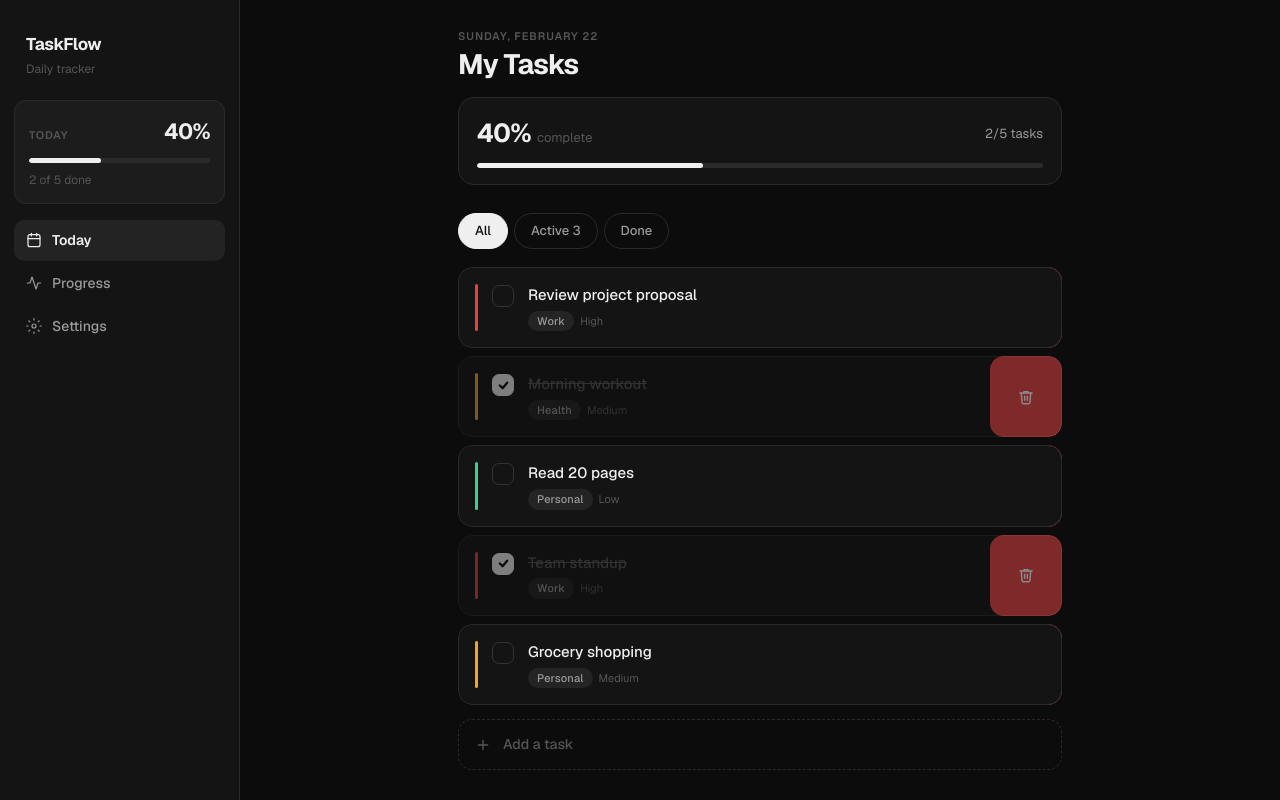
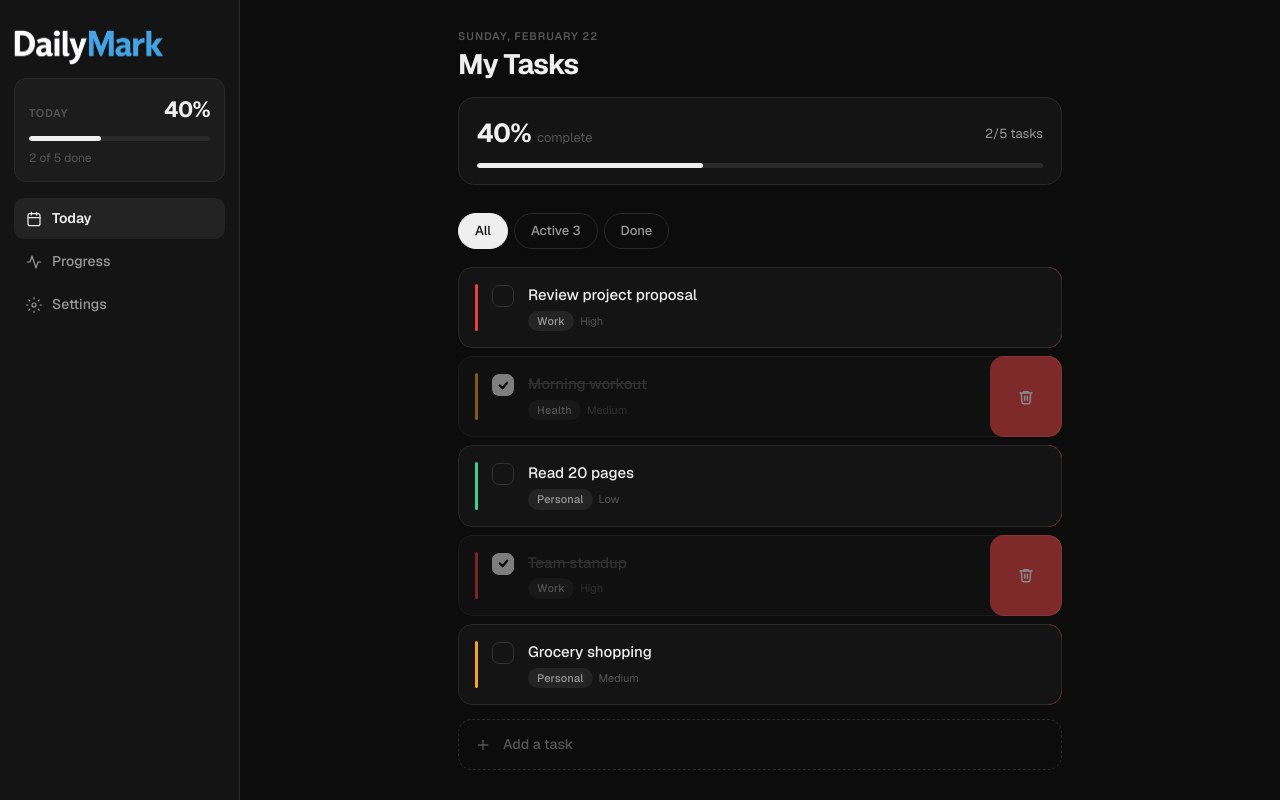
Before and after one commit to riteshpatel1884/Daily-Mark, a Next.js app: page / in a window 1280 px wide. Built offline with nearby package versions, Linux system fonts and the light colour scheme.

Commit message:
last changed

```diff
--- a/src/Components/addtaskmodal.js
+++ b/src/Components/addtaskmodal.js
@@ -3,7 +3,7 @@ import { useState } from "react";
 import { useApp } from "@/Components/store";
 
 const PRIORITIES = ["low", "medium", "high"];
-const CATS = ["Work", "Health", "Personal", "Learning", "Finance", "Other"];
+const CATS = ["Work","Learning","Health", "Personal", "Finance", "Other"];
 const P_COLORS = { low: "#3ecf8e", medium: "#f5a524", high: "#e84040" };
 
 export default function AddTaskModal({ onClose }) {
--- a/src/Components/progressView.js
+++ b/src/Components/progressView.js
@@ -124,12 +124,13 @@ export default function ProgressView() {
     return s;
   })();
 
-  // category breakdown
+  // category breakdown — handle both old (category) and new (cat) field names
   const cats = {};
   tasks.forEach((t) => {
-    if (!cats[t.cat]) cats[t.cat] = { total: 0, done: 0 };
-    cats[t.cat].total++;
-    if (t.done) cats[t.cat].done++;
+    const key = t.cat || t.category || "Other";
+    if (!cats[key]) cats[key] = { total: 0, done: 0 };
+    cats[key].total++;
+    if (t.done || t.completed) cats[key].done++;
   });
 
   return (
--- a/src/Components/settingView.js
+++ b/src/Components/settingView.js
@@ -152,7 +152,7 @@ export default function SettingsView() {
       </div>
 
       <div style={{ textAlign: "center", color: "var(--txt-3)", fontSize: 12 }}>
-        TaskFlow · v1.0
+        Daily Mark · v1.0
       </div>
     </div>
   );
--- a/src/Components/sidebar.js
+++ b/src/Components/sidebar.js
@@ -1,5 +1,7 @@
 "use client";
 import { useApp } from "@/Components/store";
+import Image from "next/image";
+import Link from "next/link";
 
 const ITEMS = [
   {
@@ -65,23 +67,26 @@ export default function Sidebar() {
   return (
     <aside className="sidebar">
       {/* Logo */}
-      <div style={{ padding: "4px 12px 20px" }}>
-        <div
-          style={{
-            fontSize: "17px",
-            fontWeight: 700,
-            color: "var(--txt)",
-            letterSpacing: "-0.02em",
-          }}
-        >
-          TaskFlow
-        </div>
-        <div
-          style={{ fontSize: "12px", color: "var(--txt-3)", marginTop: "2px" }}
-        >
-          Daily tracker
-        </div>
-      </div>
+      <Link
+        href="/"
+        style={{
+          display: "flex",
+          flexDirection: "column",
+          alignItems: "flex-start",
+          textDecoration: "none",
+          marginBottom:"10PX",
+        }}
+      >
+        {/* Logo Image */}
+        <Image
+          src="/logo.png"
+          alt="Daily Mark Logo"
+          width={150}
+          height={45}
+          priority
+          style={{ objectFit: "contain" }}
+        />
+      </Link>
 
       {/* Mini progress */}
       <div
--- a/src/Components/store.js
+++ b/src/Components/store.js
@@ -66,7 +66,14 @@ export function AppProvider({ children }) {
     const tk = localStorage.getItem("tf_tasks_" + dayKey());
     const h = localStorage.getItem("tf_hist");
     setThemeState(t);
-    setTasks(tk ? JSON.parse(tk) : SAMPLES);
+    const raw = tk ? JSON.parse(tk) : SAMPLES;
+    // normalize old data: rename 'category' → 'cat', 'completed' → 'done'
+    const normalized = raw.map((t) => ({
+      ...t,
+      cat: t.cat || t.category || "Personal",
+      done: t.done !== undefined ? t.done : t.completed || false,
+    }));
+    setTasks(normalized);
     setHistory(h ? JSON.parse(h) : {});
     setReady(true);
   }, []);
--- a/src/Components/todayView.js
+++ b/src/Components/todayView.js
@@ -119,7 +119,9 @@ function TaskCard({ task, onToggle, onDelete }) {
               gap: 6,
             }}
           >
-            <span className="tag">{task.cat}</span>
+            <span className="tag">
+              {task.cat || task.category || "Personal"}
+            </span>
             <span
               style={{
                 fontSize: 11,
--- a/src/app/layout.js
+++ b/src/app/layout.js
@@ -12,8 +12,8 @@ const geistMono = Geist_Mono({
 });
 
 export const metadata = {
-  title: "Create Next App",
-  description: "Generated by create next app",
+  title: "Daily Mark",
+  description: "Turn daily tasks into daily wins.",
 };
 
 export default function RootLayout({ children }) {
```
Also changed, not shown: public/logo.png (added), src/app/icon.png (added).
